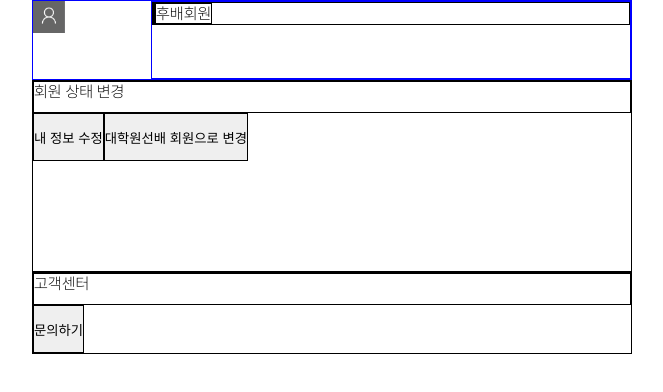
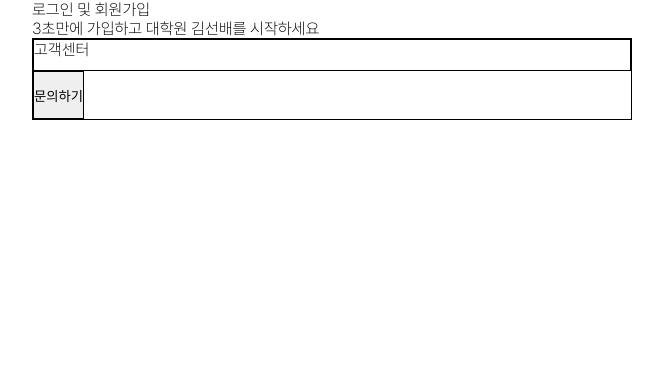
Before and after one commit to WE-ARE-RACCOONS/postgraduate-front, a Next.js app: page /mypage in a window 1280 px wide. Shown: the top 392 px of the page, without its empty margins (308-971 px from the left). Built offline with nearby package versions, Linux system fonts and the light colour scheme; no server answers.

Commit message:
RAC-196 fix: test수정

```diff
--- a/src/app/mypage/page.tsx
+++ b/src/app/mypage/page.tsx
@@ -40,15 +40,15 @@ function page() {
     <div>
       {Token ? (
         <div>
-          <NotLmypage modalHandler={modalHandler}></NotLmypage>
-        </div>
-      ) : (
-        <div>
           <Profile
             profile={profile ? profile : ''}
             nickName={nickName ? nickName : ''}
           />
           <ProfileManage />
+        </div>
+      ) : (
+        <div>
+          <NotLmypage modalHandler={modalHandler}></NotLmypage>
         </div>
       )}
       <CustomerCenter />
```
